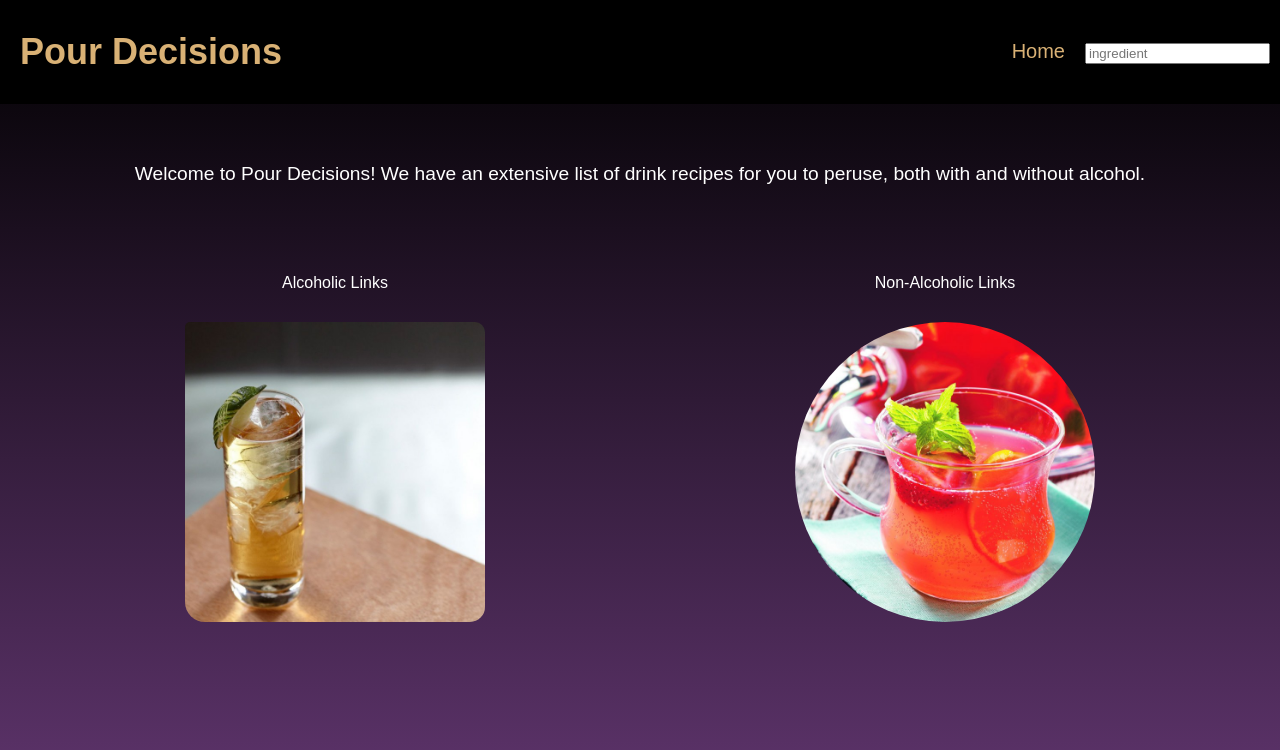
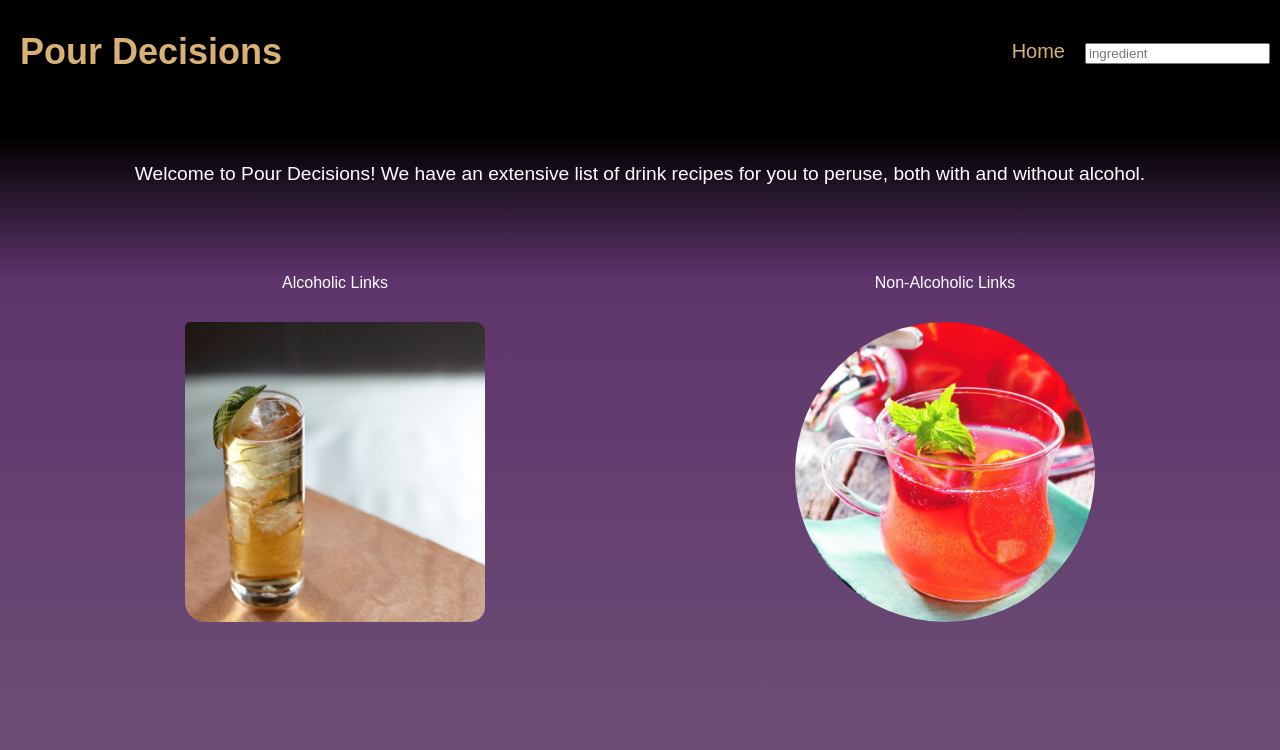
Before and after one commit to sp53852/Project3_ReactApp_BeverageSelector, a React (Create React App) app in the folder beverageselector-app/: page / in a window 1280 px wide. Shown: the top 750 px of the page. Built offline with nearby package versions, Linux system fonts and the light colour scheme; no server answers.

Commit message:
adjusting css a little

```diff
--- a/beverageselector-app/src/index.css
+++ b/beverageselector-app/src/index.css
@@ -1,8 +1,8 @@
 body {
   margin: 0;
   /*height: 700px;*/
-  /* background: linear-gradient(90deg, rgba(2,0,36,1) 0%, rgba(9,9,121,1) 35%, rgba(0,212,255,1) 100%); */
-  background: linear-gradient(black,#5e346c);
+  background: linear-gradient(180deg, rgb(0, 0, 0) 17%, #5e346c 35%,hsl(285, 19%, 39%) 100%);
+  /* background: linear-gradient(black,#5e346c); */
   background-size: cover;
   background-repeat: no-repeat;
   height: 100%;
```
